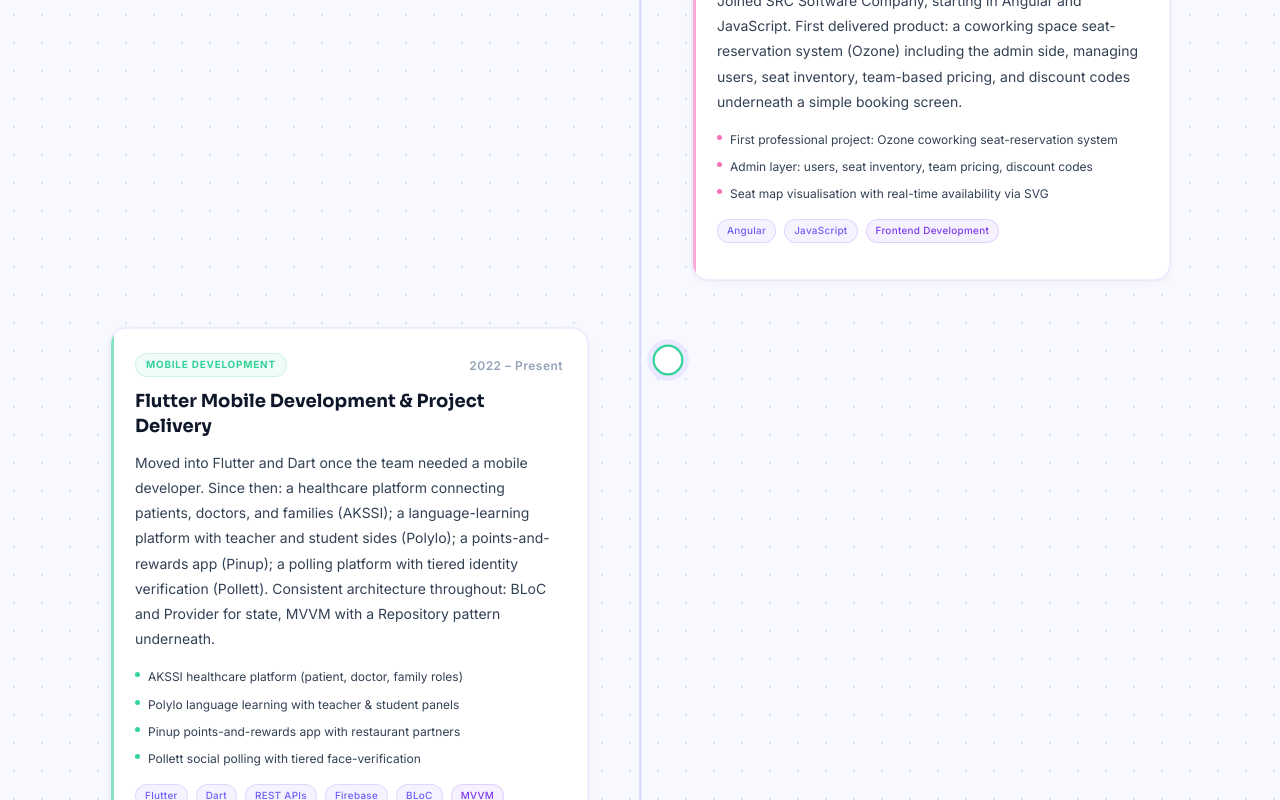
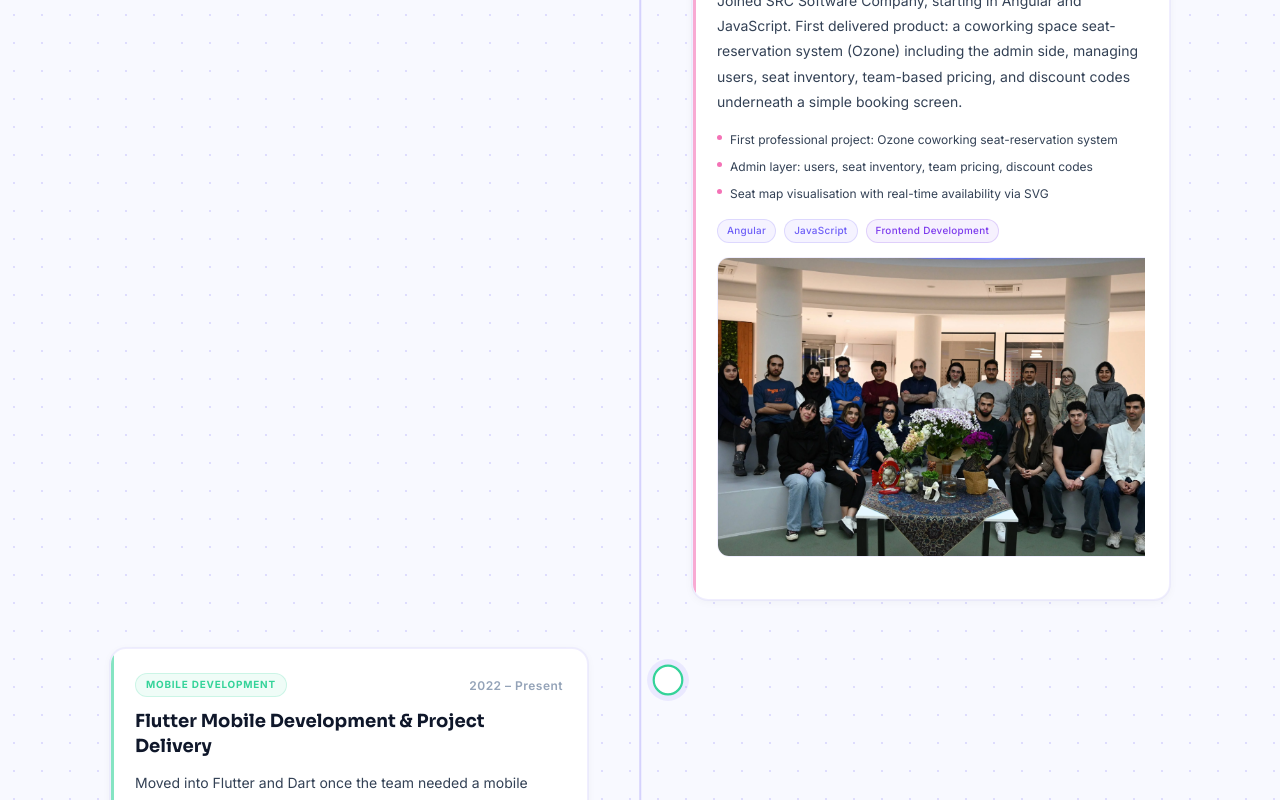
Before and after one commit to negarpoormehdi/my-portfolio, an Angular app: page / in a window 1280 px wide. Shown: the part 3958-4758 px from the top of the page. Built offline with nearby package versions, Linux system fonts and the light colour scheme.

Commit message:
adding src team pic

```diff
--- a/src/app/components/academic-timeline/academic-timeline.ts
+++ b/src/app/components/academic-timeline/academic-timeline.ts
@@ -121,6 +121,7 @@
         'Admin layer: users, seat inventory, team pricing, discount codes',
         'Seat map visualisation with real-time availability via SVG',
       ],
+      images: ['/src-team.webp'],
       side: 'right',
     },
     {
```
